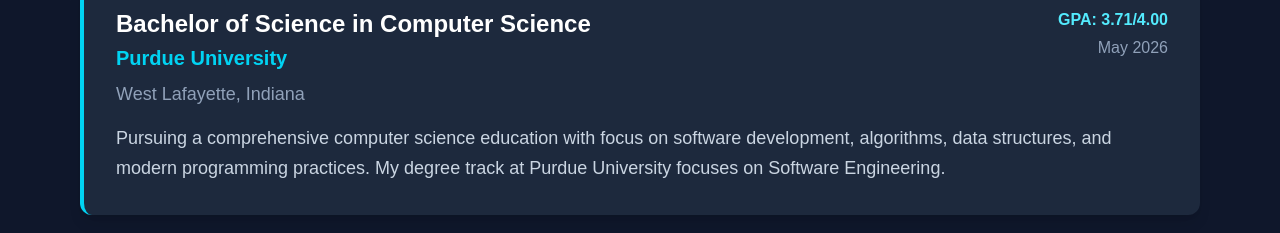
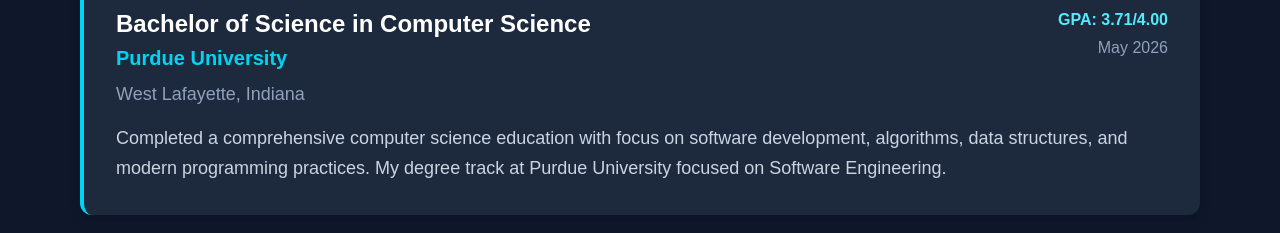
Before and after one commit to DaltonCB/my-website, a Next.js app: page / in a window 1280 px wide. Shown: the part 2640-2873 px from the top of the page. Built offline with nearby package versions, Linux system fonts and the light colour scheme.

Commit message:
Update Education.tsx

```diff
--- a/components/Education.tsx
+++ b/components/Education.tsx
@@ -18,7 +18,7 @@ const educationItems: EducationItem[] = [
     degree: "Bachelor of Science in Computer Science",
     gpa: "3.71/4.00",
     graduationDate: "May 2026",
-    description: "Pursuing a comprehensive computer science education with focus on software development, algorithms, data structures, and modern programming practices. My degree track at Purdue University focuses on Software Engineering."
+    description: "Completed a comprehensive computer science education with focus on software development, algorithms, data structures, and modern programming practices. My degree track at Purdue University focused on Software Engineering."
   },
 ];
 
```
